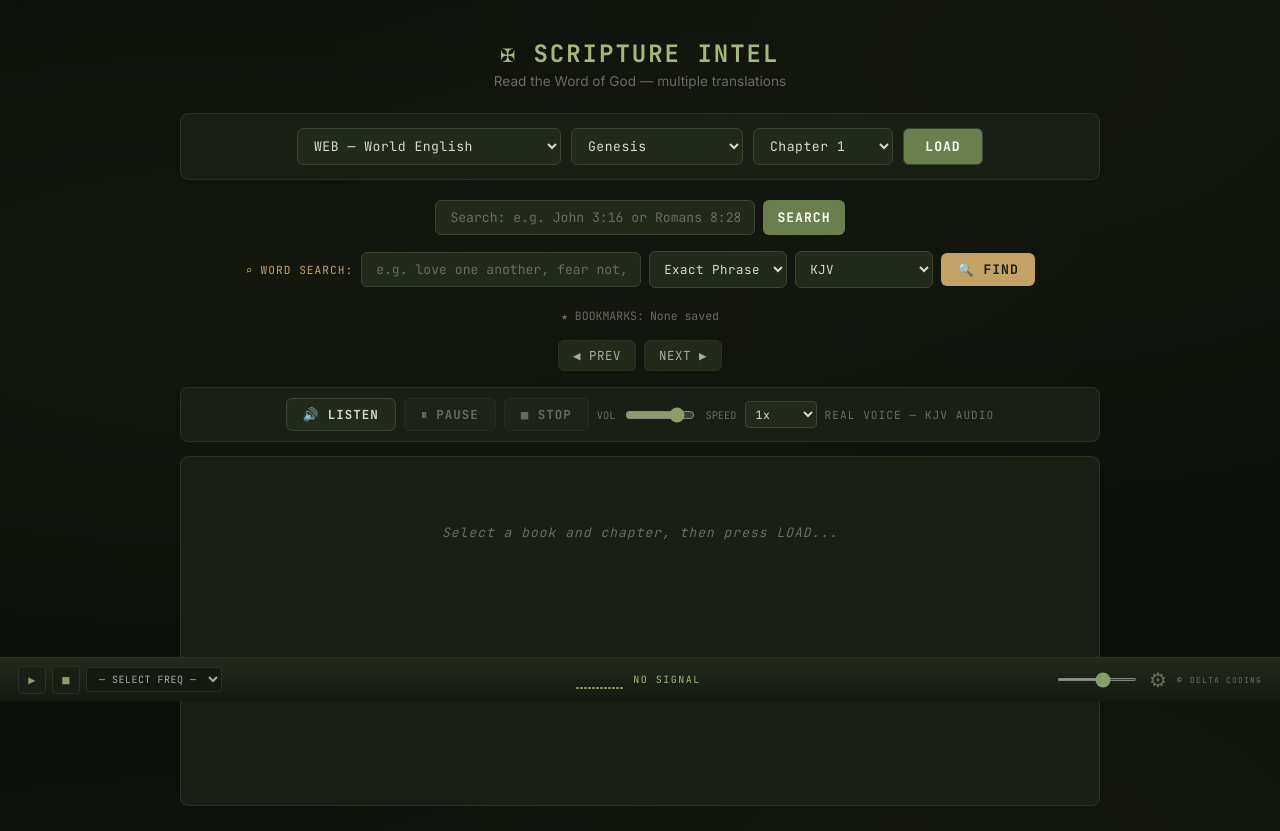
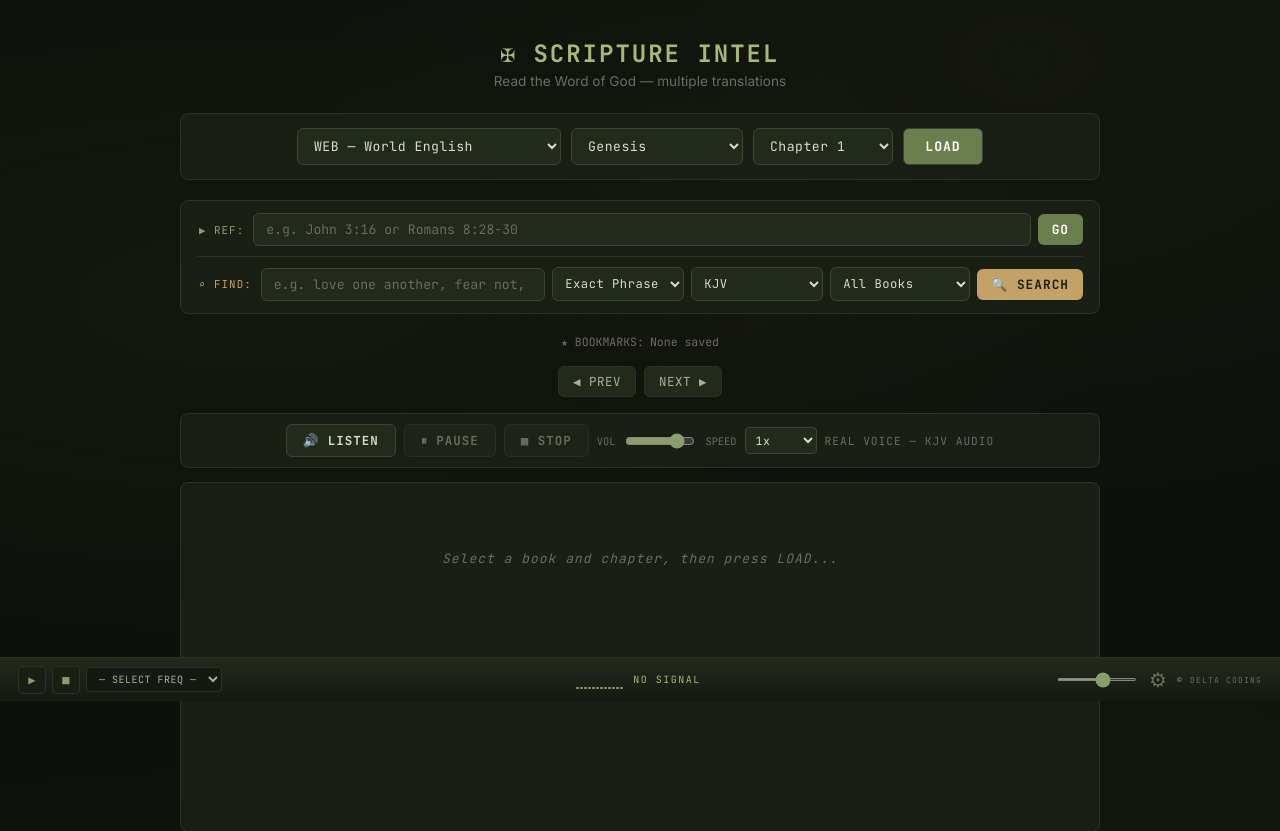
Before and after one commit to elijahridenours15-byte/Delta, a Flask app: page /bible in a window 1280 px wide. Shown: the part 99-930 px from the top of the page. Before the commit the page ends 905 px from the top, so only its background shows below. Run offline with Flask 2, Linux system fonts and the light colour scheme; some libraries are stand-ins or nearby versions.

Commit message:
Add project updates

```diff
--- a/templates/bible.html
+++ b/templates/bible.html
@@ -64,26 +40,22 @@
       .bible-text .loading{color:var(--muted);font-style:italic;text-align:center;padding:40px}
       .bible-text .error{color:var(--danger);text-align:center;padding:40px}
 
-      .bible-search{display:flex;gap:8px;justify-content:center;margin-bottom:16px}
-      .bible-search input{
-        font-family:'JetBrains Mono',monospace;font-size:.82rem;
-        background:var(--panel2);color:var(--text);border:1px solid var(--border2);
-        padding:8px 14px;border-radius:6px;width:320px;
-      }
-      .bible-search input::placeholder{color:var(--muted)}
-      .bible-search input:focus{outline:none;border-color:var(--accent)}
-      .bible-search button{font-family:'JetBrains Mono',monospace;font-size:.82rem;background:var(--accent2);color:#fff;font-weight:700;border:none;padding:8px 14px;border-radius:6px;cursor:pointer;letter-spacing:1px}
-      .bible-search button:hover{background:var(--accent)}
-
-      /* WORD/PHRASE SEARCH */
-      .word-search-bar{display:flex;gap:8px;justify-content:center;align-items:center;flex-wrap:wrap;margin-bottom:16px}
-      .word-search-bar input{font-family:'JetBrains Mono',monospace;font-size:.82rem;background:var(--panel2);color:var(--text);border:1px solid var(--border2);padding:8px 14px;border-radius:6px;width:280px}
-      .word-search-bar input::placeholder{color:var(--muted)}
-      .word-search-bar input:focus{outline:none;border-color:var(--gold)}
-      .word-search-bar select{font-family:'JetBrains Mono',monospace;font-size:.78rem;background:var(--panel2);color:var(--text);border:1px solid var(--border2);padding:8px 10px;border-radius:6px;cursor:pointer}
-      .word-search-bar button{font-family:'JetBrains Mono',monospace;font-size:.82rem;background:var(--gold);color:#1a1f16;font-weight:700;border:none;padding:8px 16px;border-radius:6px;cursor:pointer;letter-spacing:1px}
-      .word-search-bar button:hover{filter:brightness(1.15)}
-      .word-search-bar .ws-label{font-family:'JetBrains Mono',monospace;font-size:.7rem;color:var(--gold);letter-spacing:1px;white-space:nowrap}
+      /* COMBINED SEARCH BAR */
+      .bible-search-combined{background:var(--panel);border:1px solid var(--border);border-radius:8px;padding:12px 16px;margin-bottom:16px;display:flex;flex-direction:column;gap:8px}
+      .bsc-divider{height:1px;background:var(--border);margin:2px 0}
+      .bsc-row{display:flex;gap:7px;align-items:center;flex-wrap:wrap}
+      .bsc-row input{font-family:'JetBrains Mono',monospace;font-size:.82rem;background:var(--panel2);color:var(--text);border:1px solid var(--border2);padding:7px 12px;border-radius:6px;flex:1;min-width:180px}
+      .bsc-row input::placeholder{color:var(--muted)}
+      .bsc-row input:focus{outline:none;border-color:var(--accent)}
+      .bsc-row select{font-family:'JetBrains Mono',monospace;font-size:.76rem;background:var(--panel2);color:var(--text);border:1px solid var(--border2);padding:7px 8px;border-radius:6px;cursor:pointer}
+      .bsc-row select:focus{outline:none;border-color:var(--accent)}
+      .bsc-lbl{font-family:'JetBrains Mono',monospace;font-size:.68rem;letter-spacing:1px;white-space:nowrap;padding:0 2px}
+      .bsc-lbl.ref{color:var(--accent)}
+      .bsc-lbl.find{color:var(--gold)}
+      .bsc-btn-ref{font-family:'JetBrains Mono',monospace;font-size:.8rem;background:var(--accent2);color:#fff;font-weight:700;border:none;padding:7px 14px;border-radius:6px;cursor:pointer;letter-spacing:1px;white-space:nowrap}
+      .bsc-btn-ref:hover{background:var(--accent)}
+      .bsc-btn-find{font-family:'JetBrains Mono',monospace;font-size:.8rem;background:var(--gold);color:#1a1f16;font-weight:700;border:none;padding:7px 14px;border-radius:6px;cursor:pointer;letter-spacing:1px;white-space:nowrap}
+      .bsc-btn-find:hover{filter:brightness(1.15)}
       .ws-result{margin-bottom:18px;padding:12px 16px;background:var(--panel2);border-left:3px solid var(--gold);border-radius:0 6px 6px 0}
       .ws-ref{font-family:'JetBrains Mono',monospace;font-size:.78rem;font-weight:700;color:var(--accent);margin-bottom:4px;letter-spacing:.5px}
       .ws-ref a{color:var(--gold);text-decoration:none;cursor:pointer}
@@ -164,14 +162,18 @@
           <button id="btn-load">LOAD</button>
         </div>
 
-        <div class="bible-search">
-          <input type="text" id="verse-search" placeholder="Search: e.g. John 3:16 or Romans 8:28-30">
-          <button id="btn-search">SEARCH</button>
+        <!-- COMBINED SEARCH BAR -->
+        <div class="bible-search-combined">
+          <!-- Row 1: Verse reference lookup -->
+          <div class="bsc-row">
+            <span class="bsc-lbl ref">&#x25B6; REF:</span>
+            <input type="text" id="verse-search" placeholder="e.g. John 3:16 or Romans 8:28-30">
+            <button class="bsc-btn-ref" id="btn-search">GO</button>
           </div>
-
-        <!-- WORD / PHRASE SEARCH -->
-        <div class="word-search-bar" id="word-search-bar">
-          <span class="ws-label">&#x2315; WORD SEARCH:</span>
+          <div class="bsc-divider"></div>
+          <!-- Row 2: Full-text word/phrase search -->
+          <div class="bsc-row">
+            <span class="bsc-lbl find">&#x2315; FIND:</span>
             <input type="text" id="ws-input" placeholder="e.g. love one another, fear not, Holy Spirit...">
             <select id="ws-type" title="Match type">
               <option value="phrase">Exact Phrase</option>
@@ -186,7 +188,13 @@
               <option value="darby">DARBY</option>
               <option value="ylt">YLT</option>
             </select>
-          <button id="ws-btn">&#x1F50D; FIND</button>
+            <select id="ws-testament" title="Filter by testament">
+              <option value="all" selected>All Books</option>
+              <option value="ot">Old Testament</option>
+              <option value="nt">New Testament</option>
+            </select>
+            <button class="bsc-btn-find" id="ws-btn">&#x1F50D; SEARCH</button>
+          </div>
         </div>
         <div id="ws-results"></div>
 
@@ -444,16 +452,21 @@
       // WORD / PHRASE SEARCH — BibleSuperSearch free API (no key)
       // https://www.biblesupersearch.com/api/
       // ══════════════════════════════════════════════════════════
-      const wsInput  = document.getElementById('ws-input');
-      const wsBtn    = document.getElementById('ws-btn');
-      const wsType   = document.getElementById('ws-type');
-      const wsBible  = document.getElementById('ws-bible');
-      const wsDiv    = document.getElementById('ws-results');
-      const WS_PAGE  = 25;
-      let wsLastQuery = '', wsLastType = '', wsLastBible = '', wsAllResults = [], wsPage = 0;
+      const wsInput      = document.getElementById('ws-input');
+      const wsBtn        = document.getElementById('ws-btn');
+      const wsType       = document.getElementById('ws-type');
+      const wsBible      = document.getElementById('ws-bible');
+      const wsTestament  = document.getElementById('ws-testament');
+      const wsDiv        = document.getElementById('ws-results');
+      const WS_PAGE      = 25;
+      // OT = BOOKS indices 0-38 (Genesis–Malachi), NT = indices 39-65 (Matthew–Revelation)
+      const OT_NAMES = new Set(BOOKS.slice(0,39).map(b=>b.name.toLowerCase()));
+      const NT_NAMES = new Set(BOOKS.slice(39).map(b=>b.name.toLowerCase()));
+      let wsLastQuery = '', wsLastType = '', wsLastBible = '', wsAllResults = [], wsFiltered = [], wsPage = 0;
 
       wsBtn.addEventListener('click', runWordSearch);
       wsInput.addEventListener('keydown', e => { if(e.key==='Enter') runWordSearch(); });
+      wsTestament.addEventListener('change', () => { if(wsAllResults.length){ wsPage=0; applyTestamentFilter(); renderWsPage(wsLastQuery); } });
 
       async function runWordSearch(){
         const q = wsInput.value.trim();
@@ -486,24 +499,34 @@
             wsDiv.innerHTML = '<div class="loading" style="color:var(--muted)">No verses found for &ldquo;' + escHtml(q) + '&rdquo;</div>';
             return;
           }
-          wsAllResults  = rows;
-          wsLastQuery   = q;
-          wsLastType    = type;
-          wsLastBible   = bible;
-          wsPage        = 0;
+          wsAllResults = rows;
+          wsLastQuery  = q;
+          wsLastType   = type;
+          wsLastBible  = bible;
+          wsPage       = 0;
+          applyTestamentFilter();
           renderWsPage(q);
         } catch(err){
           wsDiv.innerHTML = '<div class="error">&#x26A0; SEARCH FAILED: ' + escHtml(err.message) + '</div>';
         }
       }
 
+      function applyTestamentFilter(){
+        const t = wsTestament.value;
+        if(t === 'ot')       wsFiltered = wsAllResults.filter(v => OT_NAMES.has((v.book_name||'').toLowerCase()));
+        else if(t === 'nt')  wsFiltered = wsAllResults.filter(v => NT_NAMES.has((v.book_name||'').toLowerCase()));
+        else                 wsFiltered = wsAllResults;
+      }
+
       function renderWsPage(q){
-        const total  = wsAllResults.length;
+        if(!wsFiltered.length && wsAllResults.length) applyTestamentFilter();
+        const total  = wsFiltered.length;
         const start  = wsPage * WS_PAGE;
         const end    = Math.min(start + WS_PAGE, total);
         const pages  = Math.ceil(total / WS_PAGE);
-        const slice  = wsAllResults.slice(start, end);
-        let html = '<div class="ws-count">' + total + ' verse' + (total===1?'':'s') + ' matched &mdash; showing ' + (start+1) + '&ndash;' + end + '</div>';
+        const slice  = wsFiltered.slice(start, end);
+        const tLabel = wsTestament.value==='ot' ? ' (OT)' : wsTestament.value==='nt' ? ' (NT)' : '';
+        let html = '<div class="ws-count">' + total + ' verse' + (total===1?'':'s') + tLabel + ' matched &mdash; showing ' + (start+1) + '&ndash;' + end + '</div>';
         slice.forEach(v => {
           const ref   = v.book_name + ' ' + v.chapter + ':' + v.verse;
           const text  = highlightWords(v.verse_text || v.text || '', q, wsLastType);
@@ -527,6 +550,7 @@
       window.wsGoPage = function(p){
         wsPage = p;
         renderWsPage(wsLastQuery);
+        wsDiv.scrollIntoView({behavior:'smooth',block:'start'});
       };
 
       // Click a result ref → load that chapter in the reader and jump to the verse
```
Also changed, not shown: other parts of templates/bible.html (+27 -25 lines), delta_proxy.py (added, +137 -0 lines), render.yaml (line endings or trailing spaces), 1 other file. Lines whose indentation alone changed are shown as unchanged.
